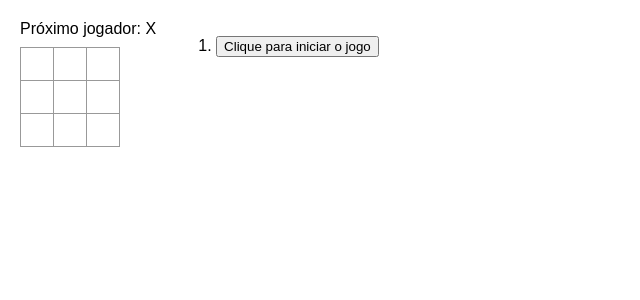
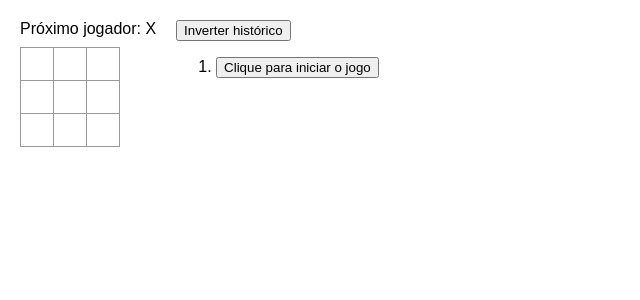
Before and after one commit to jacksoncassemiro/jogo-da-velha-estudos-doc-react, a React (Vite) app: page / in a window 1280 px wide. Shown: the top 300 px of the page, without its empty margins (0-640 px from the left). Built offline with nearby package versions, Linux system fonts and the light colour scheme.

Commit message:
feat: Adicionado botão para ativar inversão do histórico
Signed-off-by: Jackson Cassemiro <jacksondgls@live.com>

```diff
--- a/src/App.jsx
+++ b/src/App.jsx
@@ -79,6 +79,7 @@ function Board({xIsNext, squares, onPlay}) {
 export default function Game(){
 
   const [history, setHistory] = useState([Array(9).fill(null)]);
+  const [directionHistory, setDirectionHistory] = useState(false);
   const [currentMove, setCurrentMove] = useState(0);
   const xIsNext = currentMove % 2 === 0;
   const currentSquares = history[currentMove];
@@ -117,7 +118,8 @@ export default function Game(){
         />
       </div>
       <div className="game-info">
-        <ol>{moves}</ol>
+        <button onClick={() => setDirectionHistory(!directionHistory)}>Inverter histórico</button>
+        <ol reversed={directionHistory}>{directionHistory ? moves.reverse() : moves}</ol>
       </div>
     </div>
   );
```
